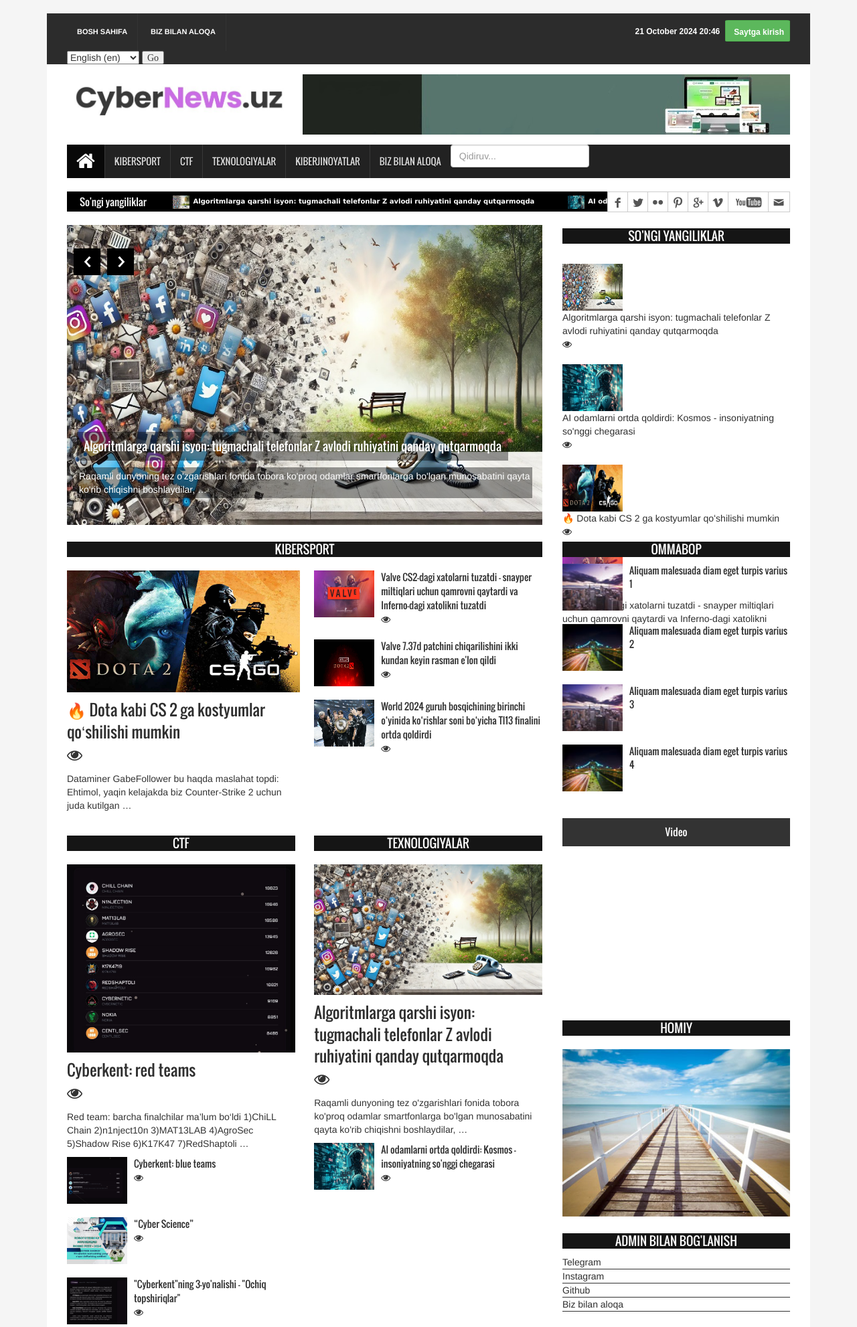
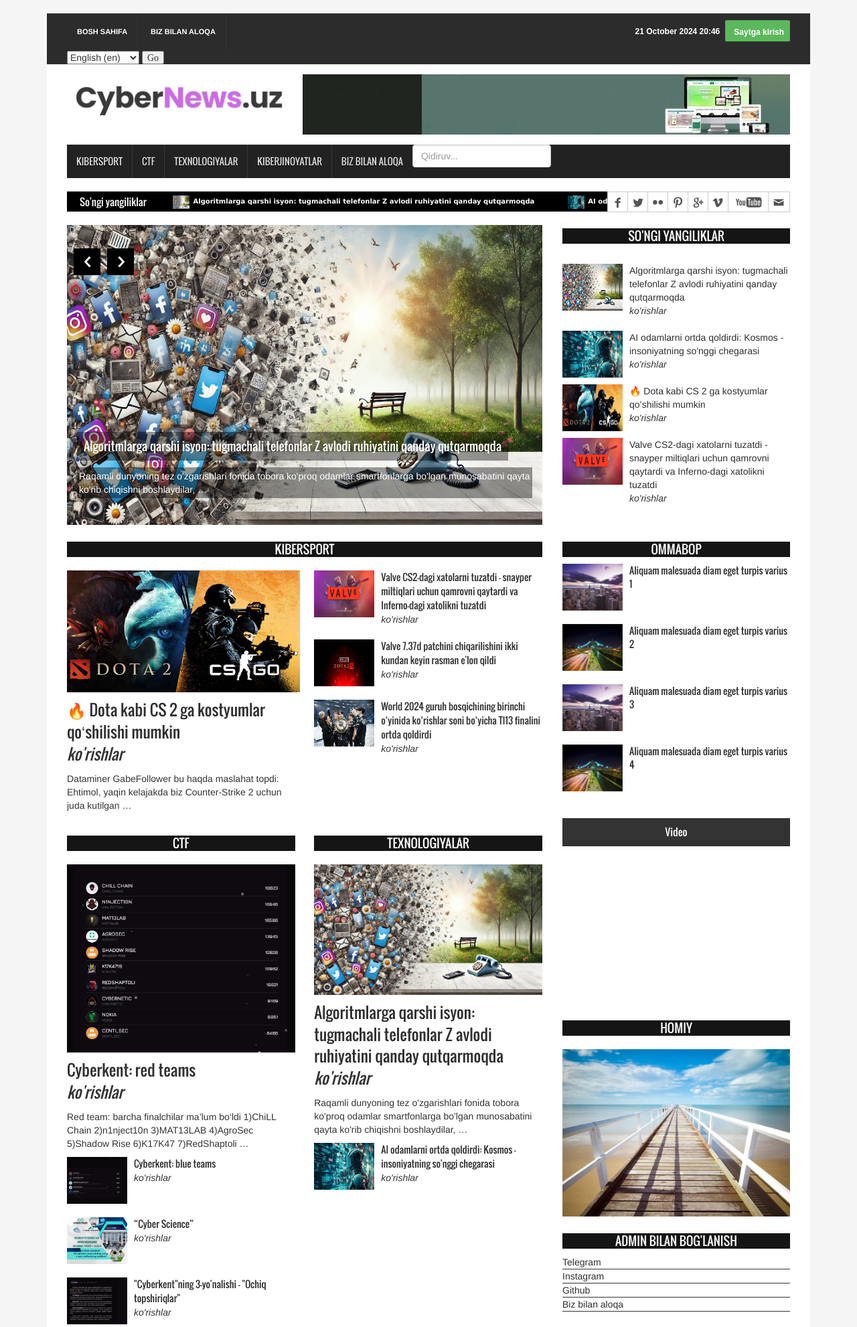
Before and after one commit to Timacyb/cybernews_project, a Django app: page / in a window 1280 px wide. Shown: the top 1982 px of the page at 67% size. Run offline with Django 4.2, Linux system fonts and the light colour scheme; data comes from the database, SQL or seed files in the repository; both versions use the stored data as it was after the commit; grey boxes are pictures that could not be loaded.

Commit message:
Latest changes deployment

```diff
--- a/templates/news/base.html
+++ b/templates/news/base.html
@@ -92,7 +92,7 @@
       </div>
       <div id="navbar" class="navbar-collapse collapse">
         <ul class="nav navbar-nav main_nav">
-          <li class="active"><a href="{% url 'home_page' %}"><span class="fa fa-home desktop-home"></span><span class="mobile-show">Home</span></a></li>
+<!--          <li class="active"><a href="{% url 'home_page' %}"><span class="fa fa-home desktop-home"></span><span class="mobile-show">Home</span></a></li>-->
           <li><a href="{% url 'cybersport_news_page' %}">KiberSport</a></li>
           <li><a href="{% url 'ctf_news_page' %}">CTF</a> </li>
           <li><a href="{% url 'texnologiyalar_news_page' %}">Texnologiyalar</a></li>
--- a/templates/news/home.html
+++ b/templates/news/home.html
@@ -32,7 +32,7 @@
               <li>
                 <div class="media"> <a href="{{news.get_absolute_url}}" class="media-left"> <img alt="" src="{{news.image.url}}"> </a>
                   <div class="media-body"> <a href="{{news.get_absolute_url}}" class="catg_title"> {{news.title}} </a>
-                  <p><i class="fa fa-eye" aria-hidden="true"></i> {% get_hit_count for news %}</p>
+                  <p><i>ko'rishlar</i> {% get_hit_count for news %}</p>
                   </div>
                 </div>
               </li>
@@ -57,7 +57,7 @@
                 <li>
                   <figure class="bsbig_fig"> <a href="{{cybersport1.get_absolute_url}}" class="featured_img"> <img alt="" src="{{ cybersport1.image.url }}"> <span class="overlay"></span> </a>
                     <figcaption> <a href="{{cybersport1.get_absolute_url}}" >{{ cybersport1.title  }}</a>
-                    <p><i class="fa fa-eye" aria-hidden="true"></i> {% get_hit_count for cybersport1 %}</p>
+                    <p><i>ko'rishlar</i> {% get_hit_count for cybersport1 %}</p>
                     </figcaption>
                     <p class="p1"> {{ cybersport1.body | truncatewords:15 }} </p>
                   </figure>
@@ -73,7 +73,7 @@
                 <li>
                   <div class="media wow fadeInDown"> <a href="{{cybersport.get_absolute_url}}" class="media-left"> <img alt="" src="{{ cybersport.image.url }}"> </a>
                     <div class="media-body"> <a href="{{cybersport.get_absolute_url}}"> {{cybersport.title}}</a>
-                    <p><i class="fa fa-eye" aria-hidden="true"></i> {% get_hit_count for cybersport %}</p>
+                    <p><i>ko'rishlar</i> {% get_hit_count for cybersport %}</p>
                     </div>
                   </div>
                 </li>
@@ -92,7 +92,7 @@
                   <li>
                     <figure class="bsbig_fig"> <a href="{{c.get_absolute_url}}" class="featured_img"> <img alt="" src="{{c.image.url}}"> <span class="overlay"></span> </a>
                       <figcaption> <a href="{{c.get_absolute_url}}">{{c.title}}</a>
-                      <p><i class="fa fa-eye" aria-hidden="true"></i> {% get_hit_count for c %}</p>
+                      <p><i>ko'rishlar</i> {% get_hit_count for c %}</p>
                       </figcaption>
                       <p class="p1">{{c.body | truncatewords:15}}</p>
                     </figure>
@@ -106,7 +106,7 @@
                   <li>
                     <div class="media wow fadeInDown"> <a href="{{c.get_absolute_url}}" class="media-left"> <img alt="" src="{{c.image.url}}"> </a>
                       <div class="media-body"> <a href="{{c.get_absolute_url}}" class="catg_title">{{c.title}}</a>
-                      <p><i class="fa fa-eye" aria-hidden="true"></i> {% get_hit_count for c %}</p>
+                      <p><i>ko'rishlar</i> {% get_hit_count for c %}</p>
                       </div>
                     </div>
                   </li>
@@ -124,7 +124,7 @@
                   <li>
                     <figure class="bsbig_fig wow fadeInDown"> <a href="{{texnologiya.get_absolute_url}}" class="featured_img"> <img alt="" src="{{texnologiya.image.url}}"> <span class="overlay"></span> </a>
                       <figcaption> <a href="{{texnologiya.get_absolute_url}}">{{texnologiya.title}}</a>
-                      <p><i class="fa fa-eye" aria-hidden="true"></i> {% get_hit_count for texnologiya %}</p>
+                      <p><i>ko'rishlar</i> {% get_hit_count for texnologiya %}</p>
                       </figcaption>
                       <p class="p1">{{texnologiya.body | truncatewords:15}}</p>
                     </figure>
@@ -138,7 +138,7 @@
                   <li>
                     <div class="media wow fadeInDown"> <a href="{{texnologiya.get_absolute_url}}" class="media-left"> <img alt="" src="{{texnologiya.image.url}}"> </a>
                       <div class="media-body"> <a href="pages/single_page.html" class="catg_title">{{texnologiya.title}}</a>
-                      <p><i class="fa fa-eye" aria-hidden="true"></i> {% get_hit_count for texnologiya %}</p>
+                      <p><i>ko'rishlar</i> {% get_hit_count for texnologiya %}</p>
                       </div>
                     </div>
                   </li>
@@ -158,7 +158,7 @@
                 <li>
                   <figure class="bsbig_fig  wow fadeInDown"> <a class="featured_img" href="{{jinoyat.get_absolute_url}}"> <img src="{{jinoyat.image.url}}" alt=""> <span class="overlay"></span> </a>
                     <figcaption> <a href="{{jinoyat.get_absolute_url}}">{{jinoyat.title}}</a>
-                    <p><i class="fa fa-eye" aria-hidden="true"></i> {% get_hit_count for jinoyat %}</p>
+                    <p><i>ko'rishlar</i> {% get_hit_count for jinoyat %}</p>
                     </figcaption>
                     <p class="p1">{{jinoyat.body | truncatewords:15}}</p>
                   </figure>
@@ -174,7 +174,7 @@
                 <li>
                   <div class="media wow fadeInDown"> <a href="{{jinoyat.get_absolute_url}}" class="media-left"> <img alt="" src="{{jinoyat.image.url}}"> </a>
                     <div class="media-body"> <a href="{{jinoyat.get_absolute_url}}" class="catg_title">{{jinoyat.title}}</a>
-                    <p><i class="fa fa-eye" aria-hidden="true"></i> {% get_hit_count for jinoyat %}</p>
+                    <p><i>ko'rishlar</i> {% get_hit_count for jinoyat %}</p>
                     </div>
                   </div>
                 </li>
--- a/templates/news/news_detail.html
+++ b/templates/news/news_detail.html
@@ -26,7 +26,7 @@
 
 <h2>{{news.title}}</h2>
 <img src="{{news.image.url}}" id="news_photo">
-<p class="p2" align="right">{{news.publish_time}} | <i class="fa fa-eye" aria-hidden="true"></i> : {% get_hit_count for news %} | Izohlar soni: {{ comment_count }}</p>
+<p class="p2" align="right">{{news.publish_time}} | <i>ko'rishlar</i> : {% get_hit_count for news %} | Izohlar soni: {{ comment_count }}</p>
 <p id="news_body" class="p1">{{news.body}}</p>
 
 
```
Also changed, not shown: db.sqlite3.
